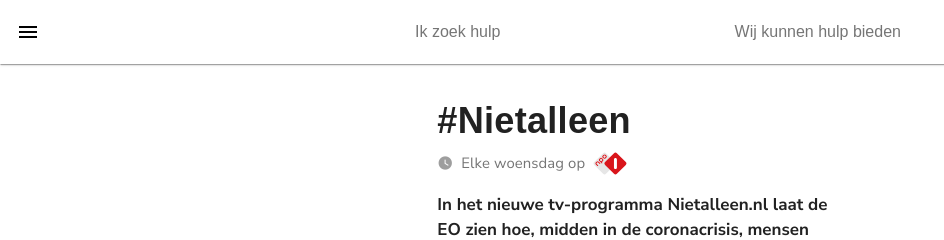
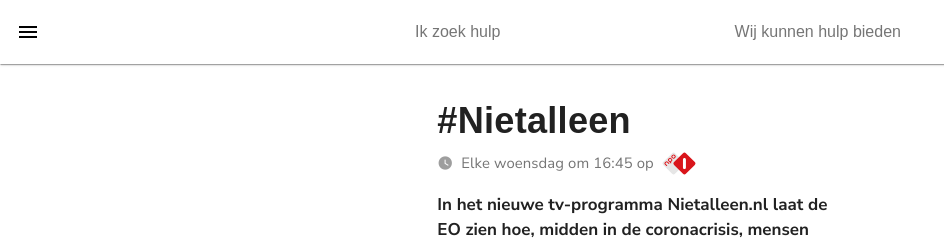
Before and after one commit to sdboer78/nietalleen, a Nuxt app: page /tv-programma in a window 1280 px wide. Shown: the top 240 px of the page, without its empty margins (0-944 px from the left). Built offline with nearby package versions, Linux system fonts and the light colour scheme; a web font is replaced by a local one.

Commit message:
add time of tv program

```diff
--- a/pages/tv-programma.vue
+++ b/pages/tv-programma.vue
@@ -19,7 +19,7 @@
           </h1>
           <p class="subtitle-2 mb-3 d-flex align-center grey--text text--darken-1">
             <v-icon size="16" color="grey" left>mdi-clock</v-icon>
-            Elke woensdag op
+            Elke woensdag om 16:45 op
             <img :src="require('@/assets/logo-npo-1.svg')" width="50" />
           </p>
           <p class="font-weight-bold">
@@ -48,7 +48,7 @@
           </p>
           <p class="text-center mt-12">
             <v-btn
-              href="https://npostart.nl/"
+              href="https://www.npostart.nl/zoeken?term=nietalleen"
               color="primary"
               class="my-2"
               target="_new"
```
